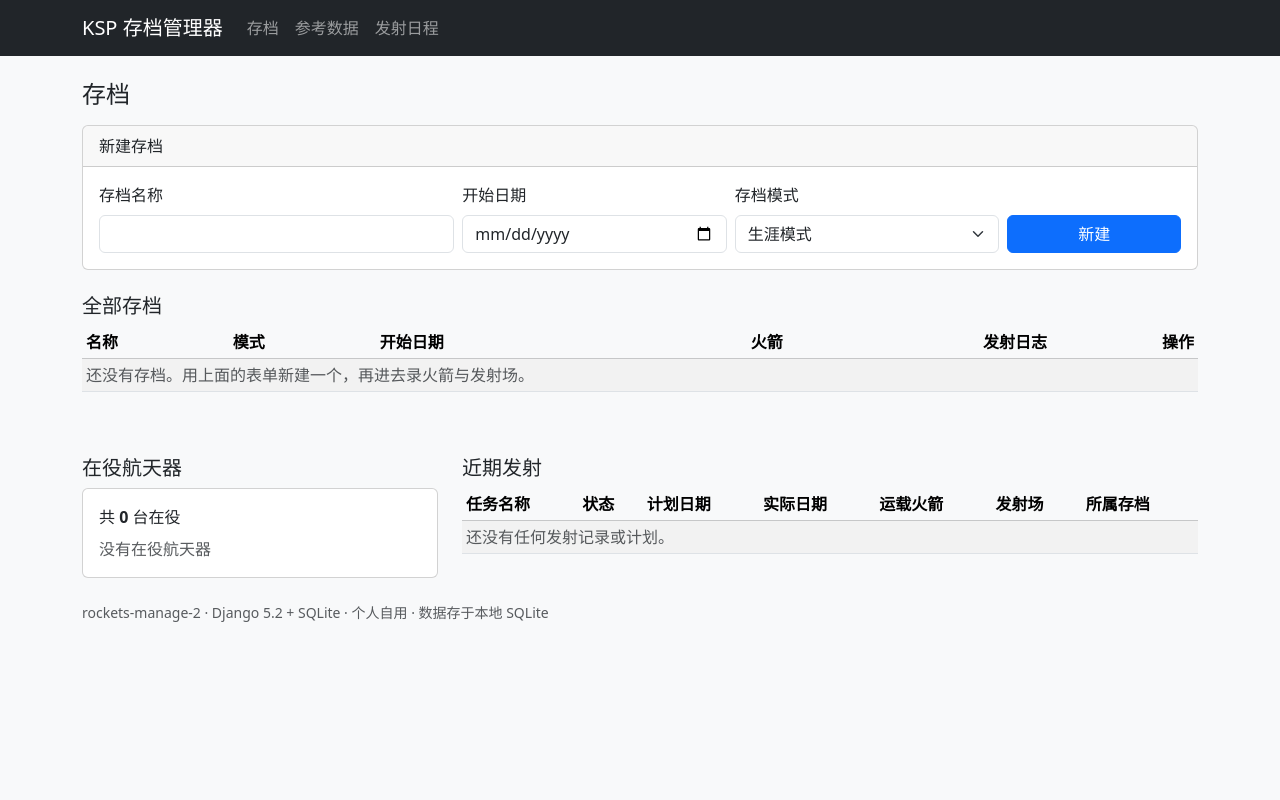
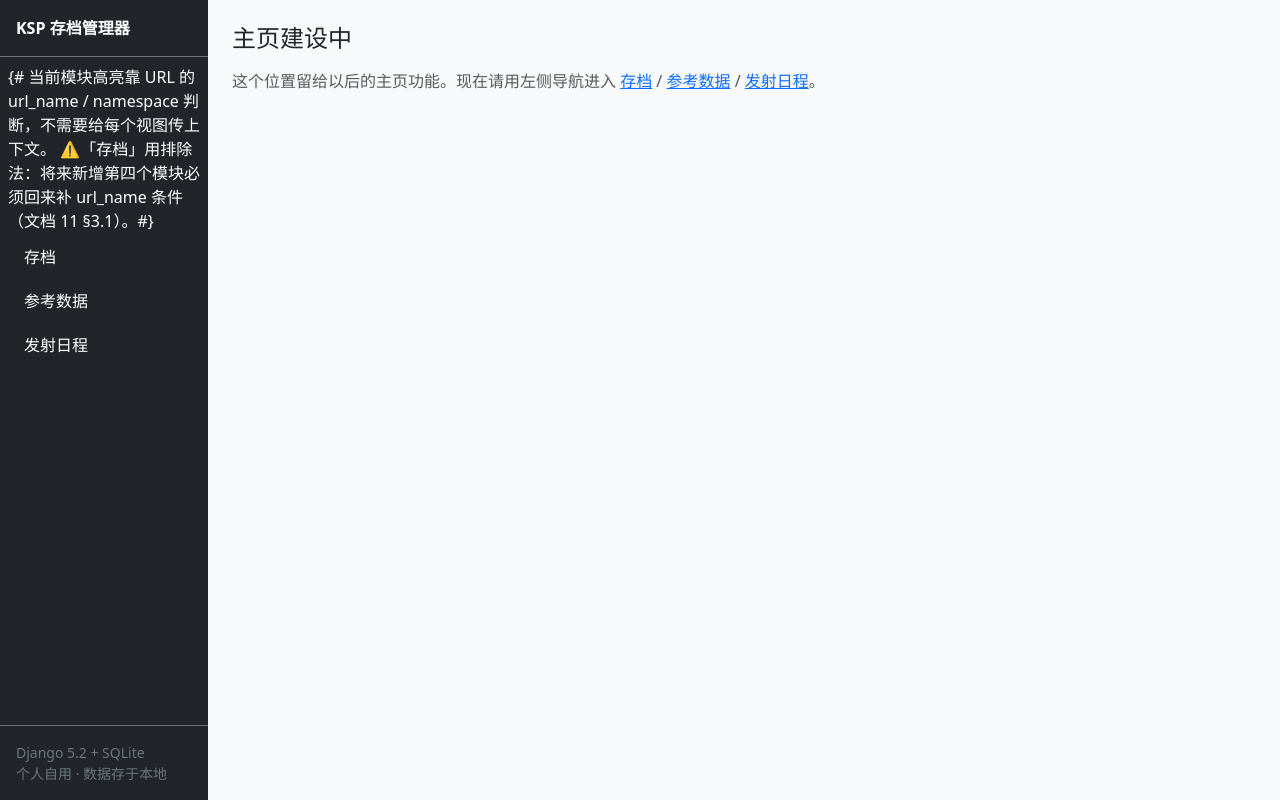
Before and after one commit to OrionAstesia/rockets-manage-2, a Django app: page / in a window 1280 px wide. Run offline with Django 5.2, Linux system fonts and the light colour scheme; data that the repository does not hold is empty.

Commit message:
feat(导航A): 左侧栏 + subnav 空块；存档列表搬到 /saves/，/ 改为空主页
- templates/base.html 改写：flexbox 左侧栏（存档/参考数据/发射日程三大模块）+
  {% block subnav %} 放在右侧内容区顶部、<main> 之前 + messages 移进 main +
  侧栏底部版本信息；「存档」高亮用排除法（url_name != home/schedule 且 namespace != parts）
- core/views.py：HomeView 改为空主页（core/home.html）；新增 SaveListView
  （原 HomeView 内容原样搬：存档表 + 行内新建 + 统计 + 近期发射）；
  SaveCreate/Update/DeleteView 的 get_source_url 改为 core:save_list；
  ScopedCreateView 缺 save 参数的兜底也改为 core:save_list
- core/urls.py 新增 path(saves/, name=save_list)；新建 templates/core/home.html
- fleet/views.py StageCreateView 缺 rocket 参数的兜底改为 core:save_list
- templates/ops/schedule.html 空状态链接 core:home -> core:save_list（文案「存档工作台」->「存档列表」）
- 测试：core/tests.py 的 11 处 core:home -> core:save_list 并把 HomePageTests
  改名 SaveListPageTests；fleet/ops/spaceflight 测试与 fleet/views.py 里的 6 处同步
- 核对发现：文档 11 §7.1 说「core/tests.py 里 16 处 core:home」是按文件名分组统计的结果，
  实际分布 = core/tests.py 11 + fleet/tests.py 3 + fleet/views.py 1 + ops/tests.py 1 +
  spaceflight/tests.py 1 + schedule.html 1 + base.html(改前) 2
- 验收：144 项全绿；grep core:home 只剩 base.html 1 处；HTTP 实测 / 是空主页且「存档」不高亮、
  /saves/ 显示存档列表且高亮、/schedule/ 高亮日程、/reference/ 仍是旧的 4 表页
  （临时状态，步 4 才拆页并改侧栏指向）

```diff
--- a/core/urls.py
+++ b/core/urls.py
@@ -1,11 +1,12 @@
 from django.urls import path
 
-from .views import HomeView, SaveCreateView, SaveDeleteView, SaveUpdateView
+from .views import HomeView, SaveCreateView, SaveDeleteView, SaveListView, SaveUpdateView
 
 app_name = "core"
 
 urlpatterns = [
-    path("", HomeView.as_view(), name="home"),
+    path("", HomeView.as_view(), name="home"),                   # 主页（暂空）
+    path("saves/", SaveListView.as_view(), name="save_list"),     # 存档列表（原在 /）
     path("saves/new/", SaveCreateView.as_view(), name="save_create"),
     path("saves/<int:pk>/edit/", SaveUpdateView.as_view(), name="save_update"),
     path("saves/<int:pk>/delete/", SaveDeleteView.as_view(), name="save_delete"),
--- a/core/views.py
+++ b/core/views.py
@@ -66,8 +66,8 @@ class ScopedCreateView(FormPageMixin, CreateView):
         save_id = request.GET.get("save", "")
         self.program = Save.objects.filter(pk=save_id).first() if save_id.isdigit() else None
         if self.program is None:
-            messages.error(request, "请先进入某个存档的工作台，再点「+ 新增」。")
-            return redirect("core:home")
+            messages.error(request, "请先从「存档」里进入某个存档，再点「+ 新增」。")
+            return redirect("core:save_list")
         return super().dispatch(request, *args, **kwargs)
 
     def get_form_kwargs(self):
@@ -143,7 +143,20 @@ class ScopedDeleteView(SafeDeleteMixin, DeleteView):
 
 
 class HomeView(TemplateView):
-    """首页 = 存档列表 + 行内新建存档表单 + 全局统计 + 近期发射（文档 10 第 4.1 节）。"""
+    """主页 `/`：**暂空**，等后续开发补充（文档 11 第 2.1 节）。
+
+    不要顺手把统计 / 近期发射之类的块搬进来 —— 那些块留在存档列表 `/saves/` 里，
+    主页放什么等后续设计。
+    """
+
+    template_name = "core/home.html"
+
+
+class SaveListView(TemplateView):
+    """存档列表 `/saves/`：行内新建存档表单 + 存档表 + 全局统计 + 近期发射。
+
+    内容原来在 `/` 上（文档 11 第 4.3 节要求把存档列表搬到 `/saves/`）。
+    """
 
     template_name = "core/save_list.html"
 
@@ -180,13 +193,13 @@ class HomeView(TemplateView):
 
 
 class SaveCreateView(FormPageMixin, CreateView):
-    """新建存档。首页的行内表单也 POST 到这里。"""
+    """新建存档。存档列表 `/saves/` 上的行内表单也 POST 到这里。"""
 
     model = Save
     form_class = SaveForm
 
     def get_source_url(self):
-        return reverse("core:home")
+        return reverse("core:save_list")
 
     def get_success_url(self):
         messages.success(self.request, f"已新增存档：{self.object}")
@@ -200,7 +213,7 @@ class SaveUpdateView(FormPageMixin, UpdateView):
     form_class = SaveForm
 
     def get_source_url(self):
-        return reverse("core:home")
+        return reverse("core:save_list")
 
     def get_success_url(self):
         messages.success(self.request, "已保存。")
@@ -213,7 +226,7 @@ class SaveDeleteView(SafeDeleteMixin, DeleteView):
     model = Save
 
     def get_source_url(self):
-        return reverse("core:home")
+        return reverse("core:save_list")
 
     def get_context_data(self, **kwargs):
         ctx = super().get_context_data(**kwargs)
--- a/fleet/tests.py
+++ b/fleet/tests.py
@@ -215,14 +215,14 @@ class ProgramScopedFormTests(TestCase):
 
     def test_create_without_save_param_is_rejected(self):
         response = self.client.post(reverse("fleet:rocket_create"), {"name": "不该被创建"})
-        self.assertRedirects(response, reverse("core:home"))
+        self.assertRedirects(response, reverse("core:save_list"))
         self.assertFalse(Rocket.objects.exists())
 
     def test_create_with_bogus_save_param_is_rejected(self):
         response = self.client.post(
             f"{reverse('fleet:rocket_create')}?save=abc", {"name": "不该被创建"}
         )
-        self.assertRedirects(response, reverse("core:home"))
+        self.assertRedirects(response, reverse("core:save_list"))
         self.assertFalse(Rocket.objects.exists())
 
     def test_update_cannot_move_object_to_another_program(self):
@@ -321,7 +321,7 @@ class StageCrudTests(TestCase):
 
     def test_create_stage_without_rocket_param_is_rejected(self):
         response = self.client.post(reverse("fleet:stage_create"), self.stage_payload(1))
-        self.assertRedirects(response, reverse("core:home"))
+        self.assertRedirects(response, reverse("core:save_list"))
         self.assertFalse(RocketStage.objects.exists())
 
     def test_form_suggests_next_stage_order(self):
--- a/fleet/views.py
+++ b/fleet/views.py
@@ -85,7 +85,7 @@ class StageCreateView(FormPageMixin, CreateView):
         self.rocket = Rocket.objects.filter(pk=rocket_id).first() if rocket_id.isdigit() else None
         if self.rocket is None:
             messages.error(request, "请先从火箭详情页点「+ 新增一级」。")
-            return redirect("core:home")
+            return redirect("core:save_list")
         return super().dispatch(request, *args, **kwargs)
 
     def get_form_kwargs(self):
--- a/ops/tests.py
+++ b/ops/tests.py
@@ -278,7 +278,7 @@ class WorkspaceTests(TestCase):
     def test_no_admin_entry_anywhere(self):
         """文档 10 第 8.1 节：页面里没有「在后台编辑」按钮，导航里没有后台入口。"""
         for url in (
-            reverse("core:home"),
+            reverse("core:save_list"),
             reverse("ops:workspace", args=[self.save_a.pk]),
             reverse("ops:schedule"),
             reverse("fleet:rocket_detail", args=[self.rocket_a.pk]),
--- a/spaceflight/tests.py
+++ b/spaceflight/tests.py
@@ -120,7 +120,7 @@ class SpaceflightCrudTests(TestCase):
     def test_missing_save_param_is_rejected(self):
         for url in (reverse("spaceflight:site_create"), reverse("spaceflight:spacecraft_create")):
             response = self.client.post(url, {"name": "不该被创建"})
-            self.assertRedirects(response, reverse("core:home"))
+            self.assertRedirects(response, reverse("core:save_list"))
         self.assertFalse(Site.objects.exists())
         self.assertFalse(Spacecraft.objects.exists())
 
--- a/templates/base.html
+++ b/templates/base.html
@@ -5,30 +5,54 @@
   <meta name="viewport" content="width=device-width, initial-scale=1">
   <title>{% block title %}KSP 存档管理器{% endblock %}</title>
   <link href="https://cdn.jsdelivr.net/npm/bootstrap@5.3.3/dist/css/bootstrap.min.css" rel="stylesheet">
+  <style>
+    body { min-height: 100vh; }
+    .app-sidebar { width: 13rem; flex: 0 0 13rem; }
+    @media (min-width: 768px) {
+      .app-sidebar { position: sticky; top: 0; height: 100vh; overflow-y: auto; }
+    }
+  </style>
 </head>
 <body class="bg-body-tertiary">
-<nav class="navbar navbar-expand navbar-dark bg-dark">
-  <div class="container">
-    <a class="navbar-brand" href="{% url 'core:home' %}">KSP 存档管理器</a>
-    <ul class="navbar-nav me-auto">
-      {# 导航只有这 3 个前台页面；Admin 保留代码但不放入口（改造文档 10 第 5.4 节）#}
-      <li class="nav-item"><a class="nav-link" href="{% url 'core:home' %}">存档</a></li>
-      <li class="nav-item"><a class="nav-link" href="{% url 'parts:reference' %}">参考数据</a></li>
-      <li class="nav-item"><a class="nav-link" href="{% url 'ops:schedule' %}">发射日程</a></li>
+<div class="d-flex flex-column flex-md-row">
+
+  {# ── 左侧主导航：三大模块（文档 11 §3.1） ───────────── #}
+  <aside class="app-sidebar bg-dark text-white d-flex flex-column">
+    {# 应用名 → 主页（主页暂空，也不在下方导航里，只能从这里进） #}
+    <a class="px-3 py-3 text-white text-decoration-none fw-semibold border-bottom border-secondary"
+       href="{% url 'core:home' %}">KSP 存档管理器</a>
+    <ul class="nav nav-pills flex-column p-2 gap-1">
+      {# 当前模块高亮靠 URL 的 url_name / namespace 判断，不需要给每个视图传上下文。
+         ⚠️「存档」用排除法：将来新增第四个模块必须回来补 url_name 条件（文档 11 §3.1）。#}
+      <li class="nav-item">
+        <a class="nav-link text-white {% if request.resolver_match.url_name != 'home' and request.resolver_match.url_name != 'schedule' and request.resolver_match.namespace != 'parts' %}active{% endif %}"
+           href="{% url 'core:save_list' %}">存档</a>
+      </li>
+      <li class="nav-item">
+        <a class="nav-link text-white {% if request.resolver_match.namespace == 'parts' %}active{% endif %}"
+           href="{% url 'parts:reference' %}">参考数据</a>
+      </li>
+      <li class="nav-item">
+        <a class="nav-link text-white {% if request.resolver_match.url_name == 'schedule' %}active{% endif %}"
+           href="{% url 'ops:schedule' %}">发射日程</a>
+      </li>
     </ul>
+    <div class="mt-auto px-3 py-3 small text-secondary border-top border-secondary">
+      Django 5.2 + SQLite<br>个人自用 · 数据存于本地
     </div>
-</nav>
+  </aside>
 
-<main class="container my-4">
+  {# ── 右侧内容区 ─────────────────────────────────────── #}
+  <div class="flex-grow-1 min-vw-0">
+    {% block subnav %}{% endblock %}
+    <main class="container-fluid px-4 py-4">
       {% for message in messages %}
       <div class="alert alert-{{ message.tags }} alert-dismissible">{{ message }}</div>
       {% endfor %}
-
       {% block content %}{% endblock %}
     </main>
+  </div>
 
-<footer class="container text-muted small pb-4">
-  rockets-manage-2 · Django 5.2 + SQLite · 个人自用 · 数据存于本地 SQLite
-</footer>
+</div>
 </body>
 </html>
--- /dev/null
+++ b/templates/core/home.html
@@ -0,0 +1,13 @@
+{% extends "base.html" %}
+
+{% block title %}主页 · KSP 存档管理器{% endblock %}
+
+{% block content %}
+<h1 class="h4 mb-3">主页建设中</h1>
+<p class="text-muted mb-0">
+  这个位置留给以后的主页功能。现在请用左侧导航进入
+  <a href="{% url 'core:save_list' %}">存档</a> /
+  <a href="{% url 'parts:reference' %}">参考数据</a> /
+  <a href="{% url 'ops:schedule' %}">发射日程</a>。
+</p>
+{% endblock %}
--- a/templates/ops/schedule.html
+++ b/templates/ops/schedule.html
@@ -39,8 +39,8 @@
 </div>
 {% else %}
 <div class="alert alert-secondary">
-  目前没有计划中的发射。到某个<a href="{% url 'core:home' %}">存档工作台</a>里新增一条发射日志，
-  状态选「计划中」并填上计划发射日期，它就会出现在这里。
+  目前没有计划中的发射。到某个<a href="{% url 'core:save_list' %}">存档列表</a>进入存档，
+  在工作台里新增一条发射日志，状态选「计划中」并填上计划发射日期，它就会出现在这里。
 </div>
 {% endif %}
 {% endblock %}
```
Also changed, not shown: core/tests.py (+18 -15 lines). Lines whose indentation alone changed are shown as unchanged.
